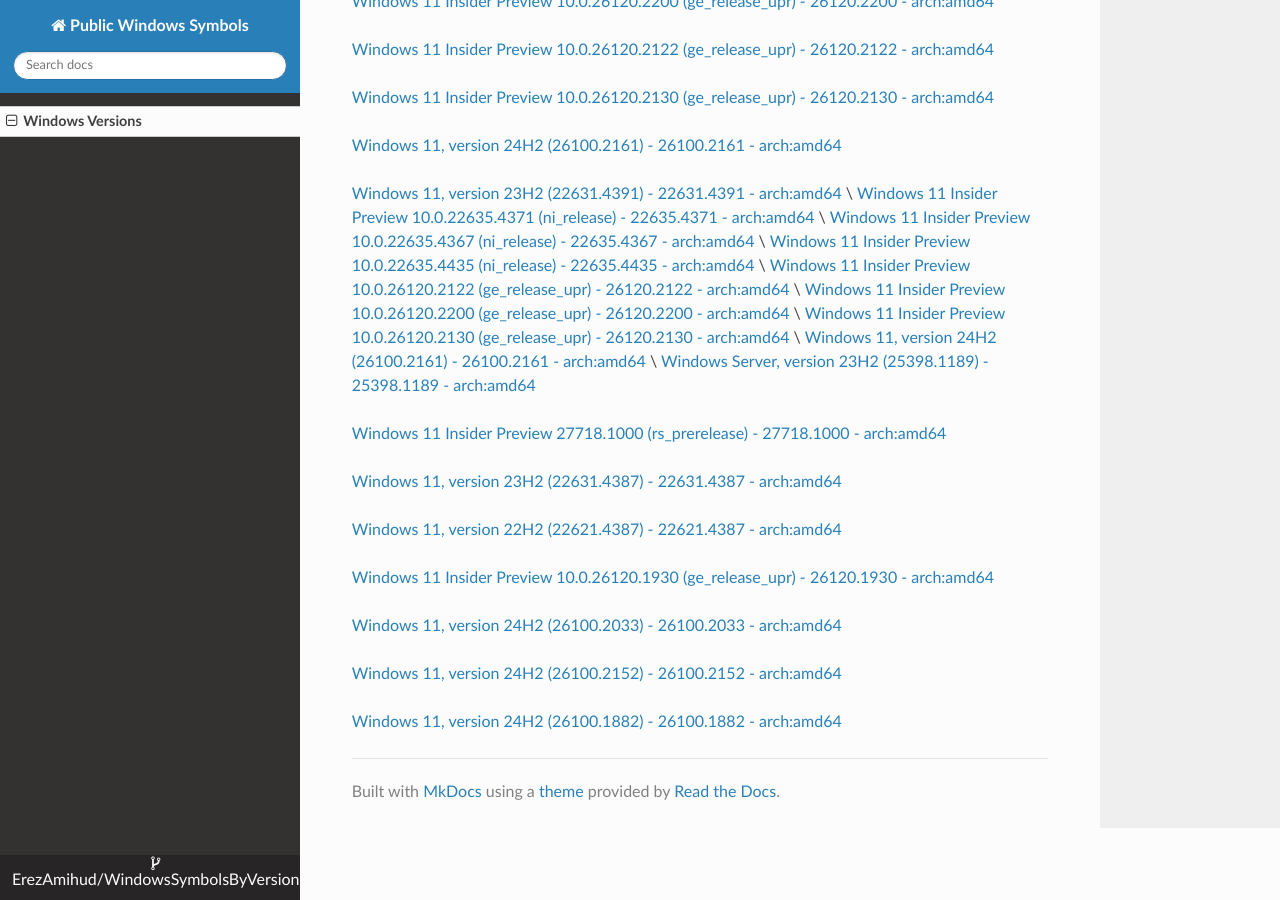
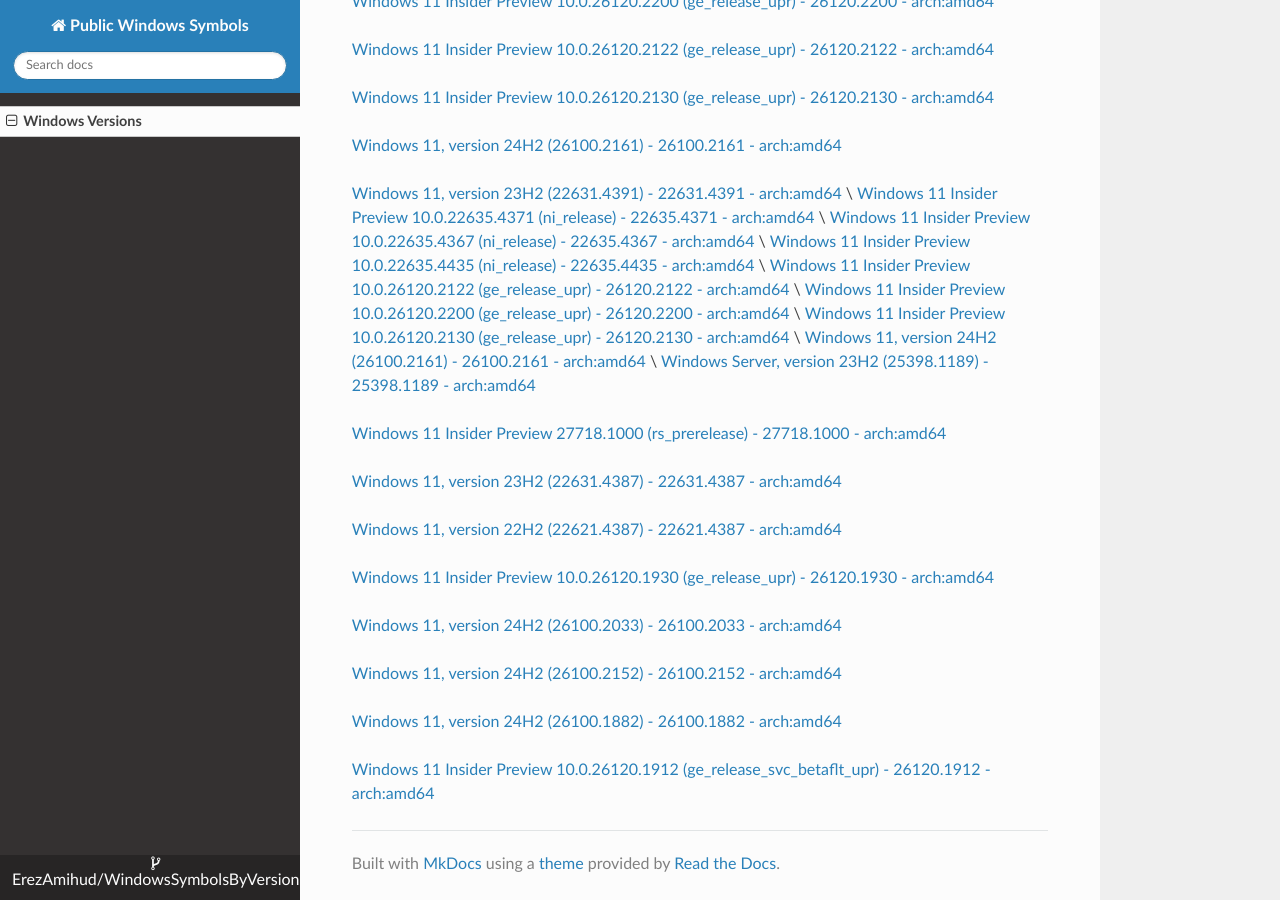
Before and after one commit to ErezAmihud/WindowsSymbolsByVersion, an MkDocs documentation site: the page built from docs/index.md, in a window 1280 px wide and 900 px high, scrolled down 3989 px. Built offline with MkDocs 1.6.1, drawn with Linux system fonts in a browser that asks for light colours; nearby versions of some CDN libraries.

Commit message:
Automated commit, add manifest for d991198d-989d-4440-8d7f-9eb3096120a7

```diff
--- a/docs/index.md
+++ b/docs/index.md
@@ -191,3 +191,6 @@
 
 
 [Windows 11, version 24H2 (26100.1882) - 26100.1882 - arch:amd64](https://github.com/ErezAmihud/WindowsSymbolsByVersion/blob/main/manifests/8bb7f81c-c236-456c-92ca-1f70baf26f35.manifest)
+
+
+[Windows 11 Insider Preview 10.0.26120.1912 (ge_release_svc_betaflt_upr) - 26120.1912 - arch:amd64](https://github.com/ErezAmihud/WindowsSymbolsByVersion/blob/main/manifests/d991198d-989d-4440-8d7f-9eb3096120a7.manifest)
```
Also changed, not shown: process_builds.json (+1 -1 lines), 1 other file.
